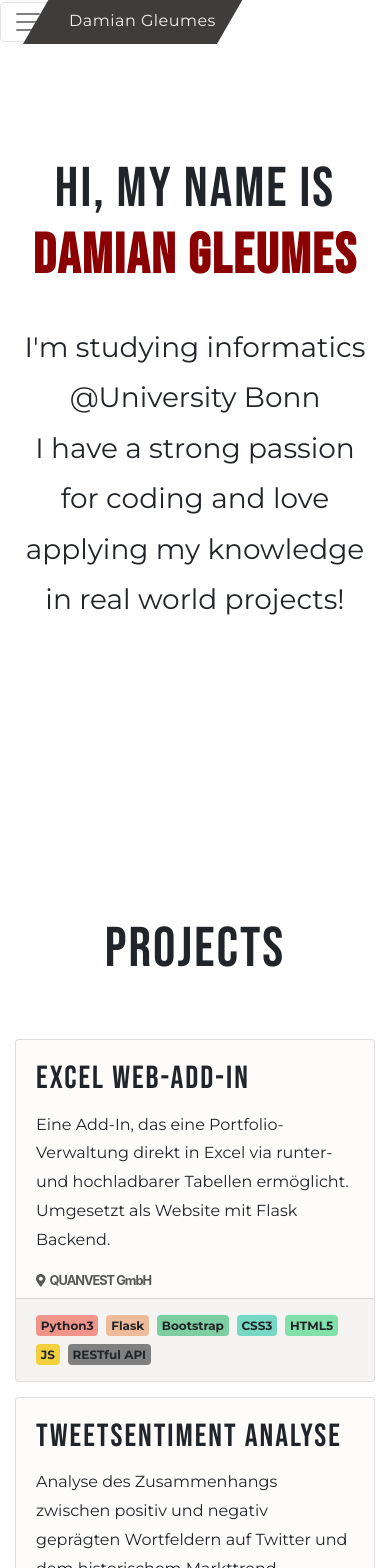
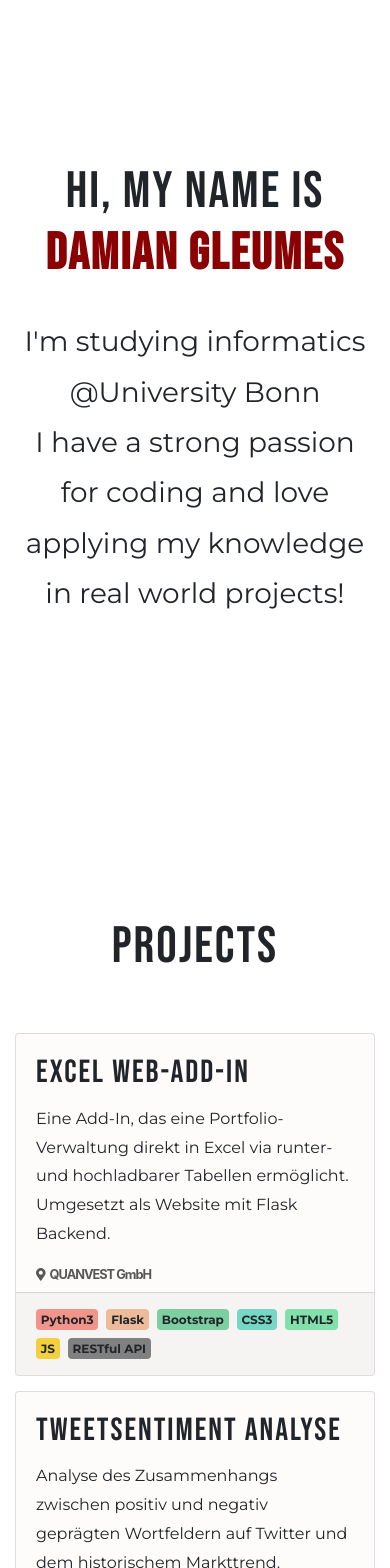
Before and after one commit to damgem/damgem.github.io, a React (Create React App) app: page / in a window 390 px wide. Shown: the top 1568 px of the page. Built offline with nearby package versions, Linux system fonts and the light colour scheme.

Commit message:
hide navbar on mobile and decrease font size of start section

```diff
--- a/src/App.css
+++ b/src/App.css
@@ -49,6 +49,16 @@ strong {
   padding-top: 100%;
 }
 
+
+/* xs */
+@media (max-width: 575px) {
+  .card {
+    display: block !important;
+  }
+  h1 {
+    font-size: 3.2rem !important;
+  }
+}
 
 /* sm */
 @media (min-width: 576px) {
--- a/src/components/Navigation.jsx
+++ b/src/components/Navigation.jsx
@@ -24,12 +24,11 @@ function SectionLink(props) {
 
 function Navigation() {
     return (
-        <div className="slanted-outer" style={{zIndex:10, position: 'fixed', top: 0, left: 0}}>
+        <div className="slanted-outer" style={{zIndex:10, position: 'fixed', top: 0, left: 0, minWidth: '800px'}}>
             <Navbar expand="sm" className="p-0">
-                <Navbar.Toggle aria-controls="responsive-navbar-nav" />
-                <SectionLink href="#start" base>Damian Gleumes</SectionLink>
-
-                <Navbar.Collapse id="responsive-navbar-nav">
+                {/* Hide Navbar completly on mobile */}
+                <Navbar.Collapse>
+                    <SectionLink href="#start" base>Damian Gleumes</SectionLink>
                     <Nav>
                         <SectionLink href="#projects">Projects</SectionLink>
                         <SectionLink href="#softskills">Soft Skills</SectionLink>
```
